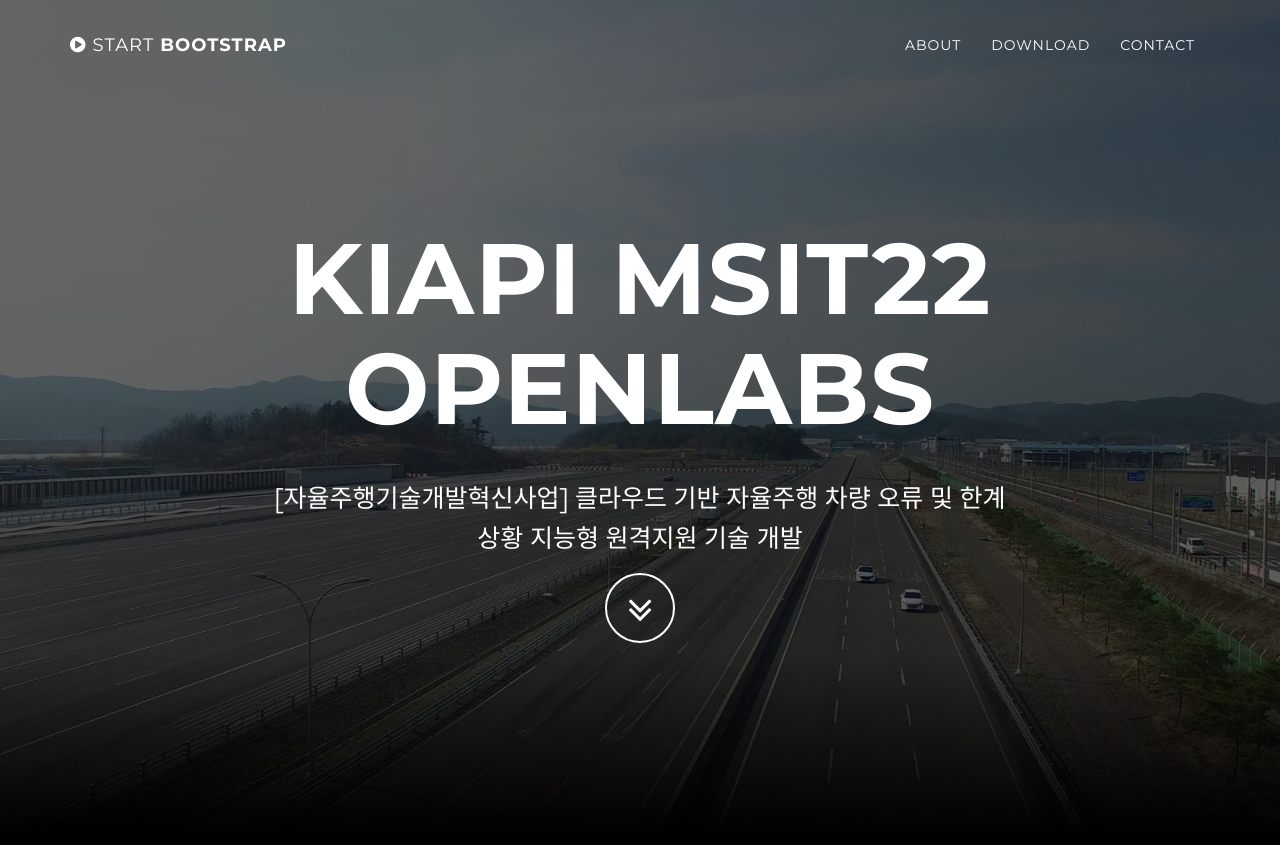
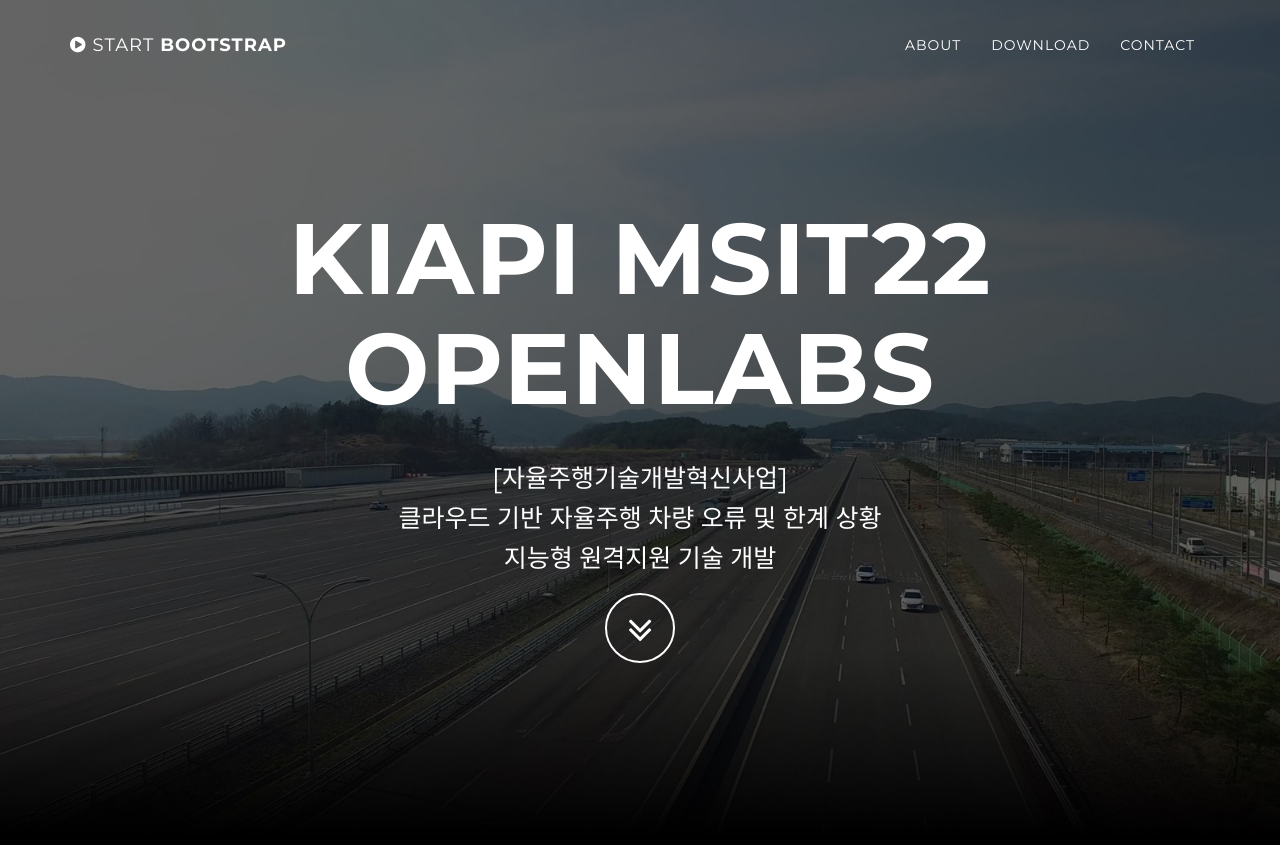
Before and after one commit to knowJang/kiapi-msit-22.github.io, a Jekyll site: the page built from index.html, in a window 1280 px wide and 900 px high. Shown: the top 845 px of the window. Built offline with Jekyll 4.4.1, drawn with Linux system fonts in a browser that asks for light colours.

```diff
--- a/_config.yml
+++ b/_config.yml
@@ -3,8 +3,8 @@ title: KIAPI MSIT22 OpenLabs
 email: your-email@domain.com
 url: https://kiapi-knpa-10.github.io
 description: |
-  [자율주행기술개발혁신사업]
-  클라우드 기반 자율주행 차량 오류 및 한계 상황
+  [자율주행기술개발혁신사업]<br>
+  클라우드 기반 자율주행 차량 오류 및 한계 상황<br>
   지능형 원격지원 기술 개발
 
 # Color settings (hex-codes without the leading hash-tag)
```
